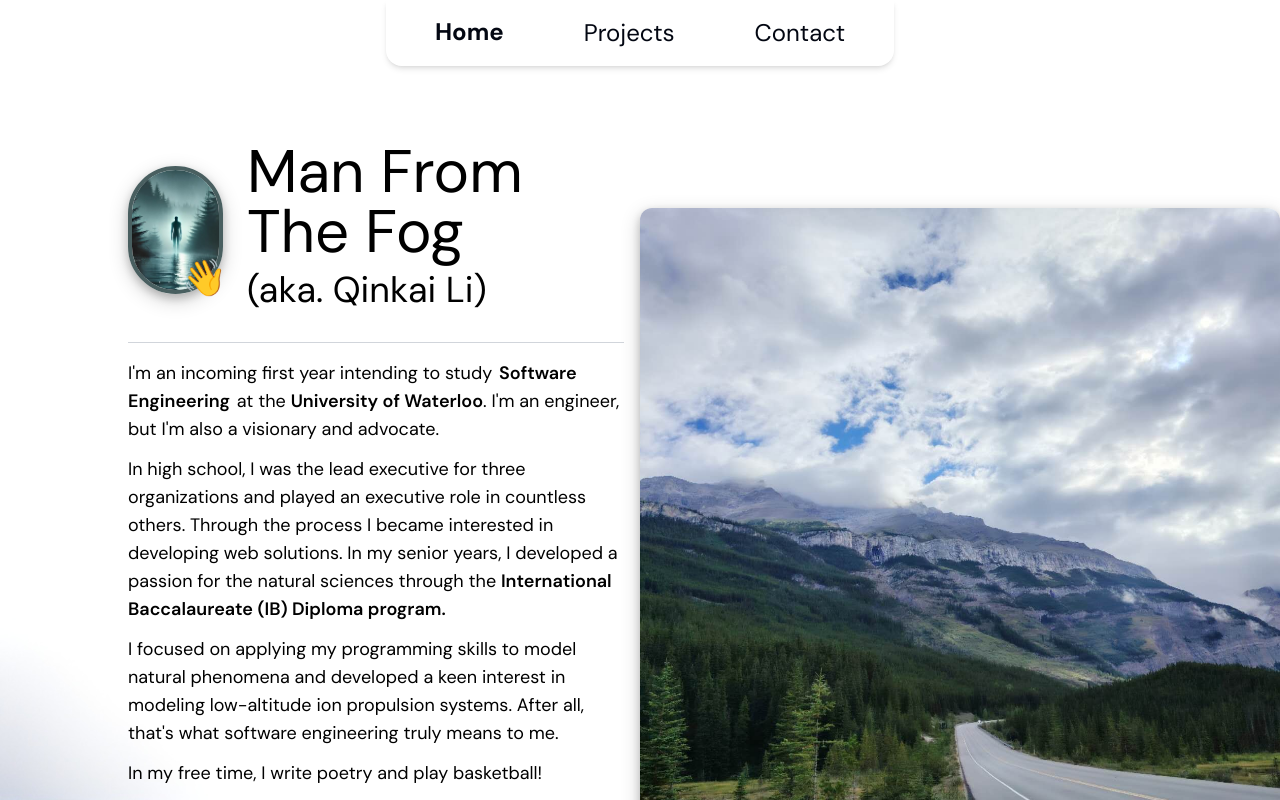
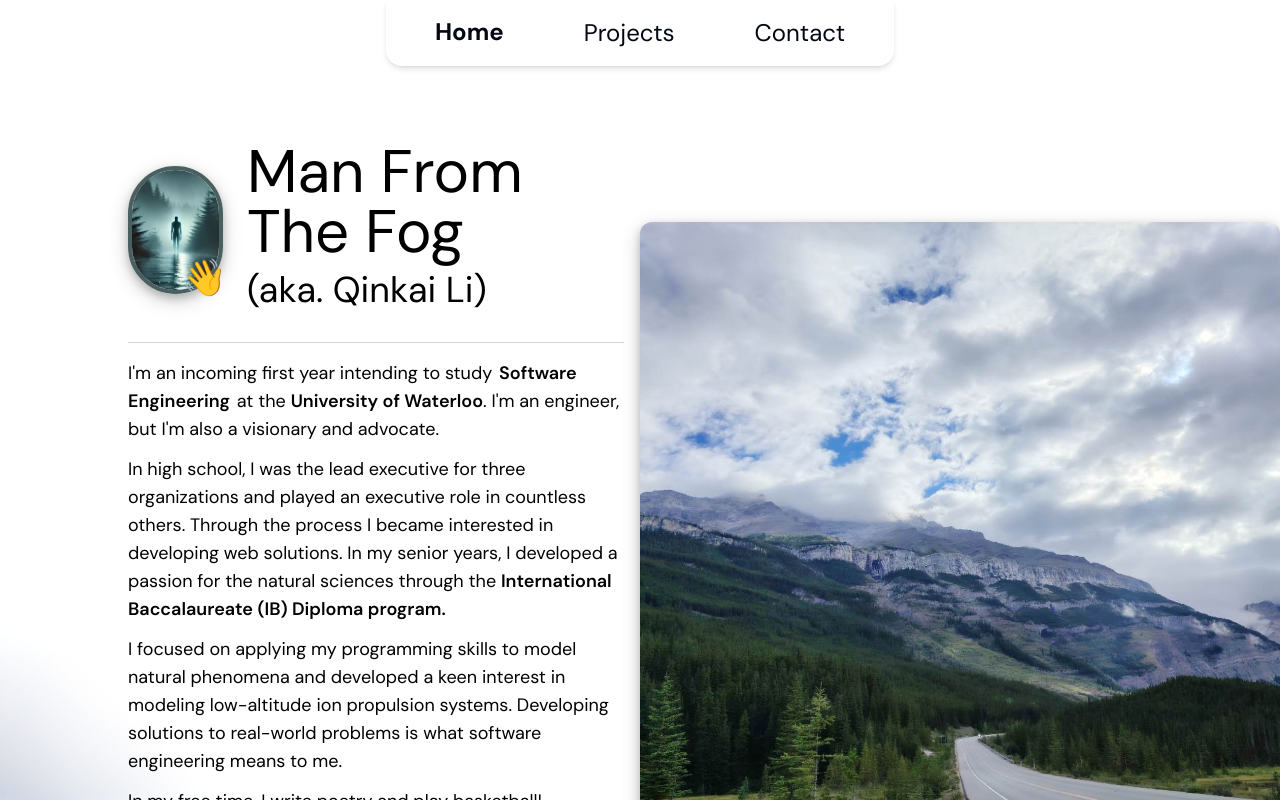
Before and after one commit to manfromthefog/mftf-portfolio, a Vue app: page / in a window 1280 px wide. Shown: the top 800 px of the page. Built offline with nearby package versions, Linux system fonts and the light colour scheme; grey boxes are pictures that could not be loaded.

Commit message:
Update HomeView.vue

```diff
--- a/src/views/HomeView.vue
+++ b/src/views/HomeView.vue
@@ -48,7 +48,7 @@ const socialLinks = [
                   In high school, I was the lead executive for three organizations and played an executive role in countless others. Through the process I became interested in developing web solutions. In my senior years, I developed a passion for the natural sciences through the <span class="font-semibold">International Baccalaureate (IB) Diploma program.</span>
                 </p>
                 <p class="inline">
-                  I focused on applying my programming skills to model natural phenomena and developed a keen interest in modeling low-altitude ion propulsion systems. After all, that's what software engineering truly means to me.
+                  I focused on applying my programming skills to model natural phenomena and developed a keen interest in modeling low-altitude ion propulsion systems. Developing solutions to real-world problems is what software engineering means to me.
                 </p>
                 <p class="inline">
                   In my free time, I write poetry and play basketball!
```
